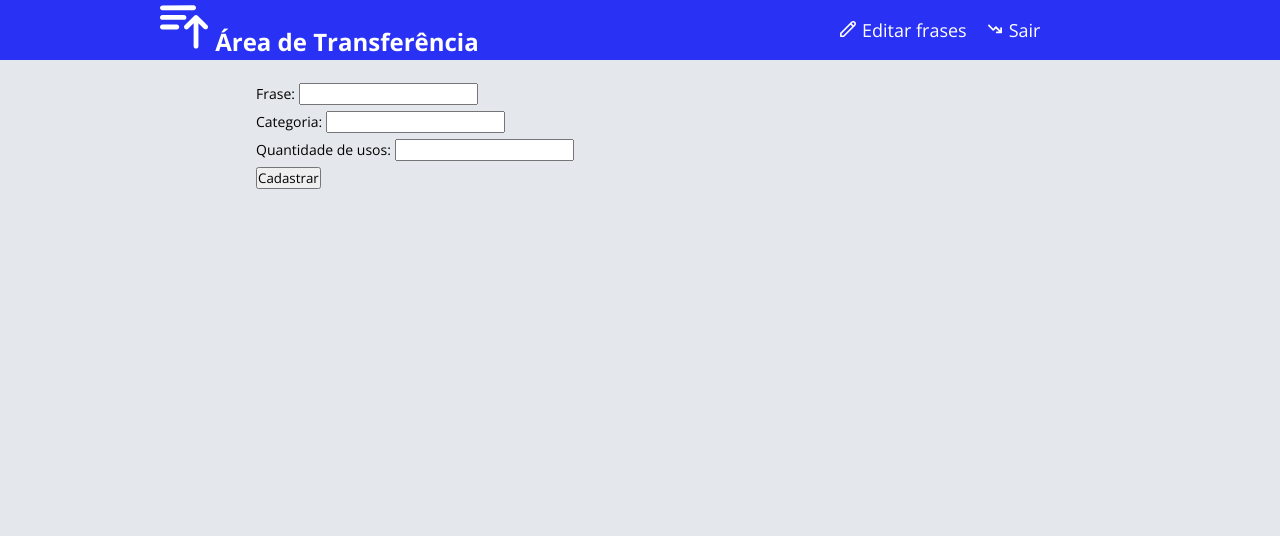
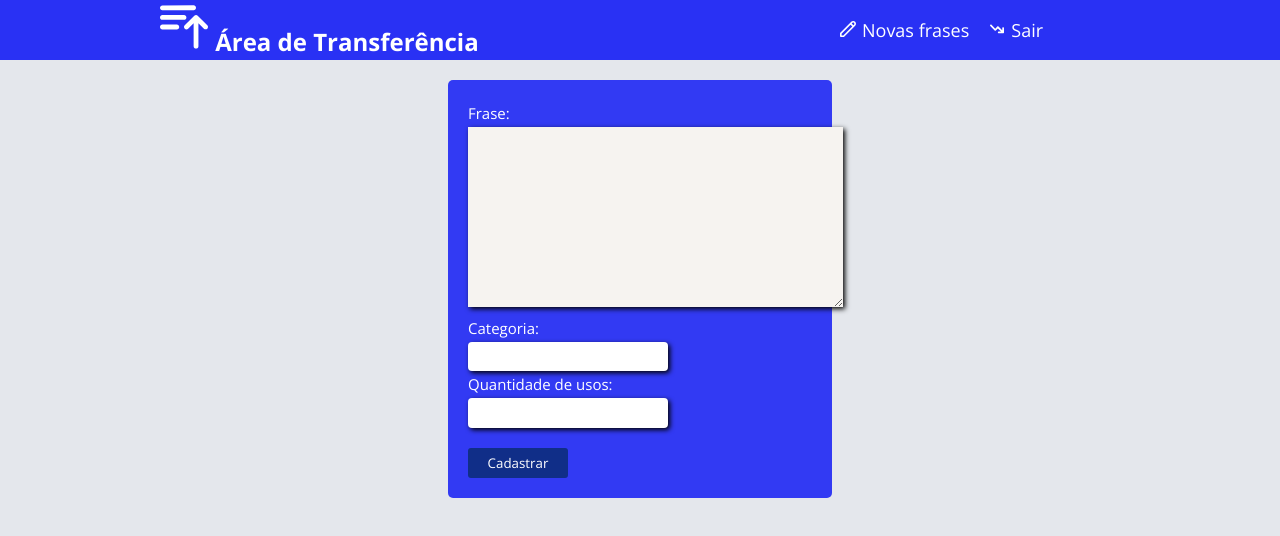
Before and after one commit to mauricioqvp/areaDeTransf, a React (Create React App) app: page /inputdata in a window 1280 px wide. Shown: the top 536 px of the page. Built offline with nearby package versions, Linux system fonts and the light colour scheme; the HTML template or start-up script is replaced by a standard one.

Commit message:
Inputdata layout

```diff
--- a/src/App.js
+++ b/src/App.js
@@ -1,5 +1,4 @@
 import Rota from './Routes';
-import Navbar from './components/Navbar';
 import SentencesProvider from './assets/contexts/sentences';
 
 import './App.css';
@@ -8,7 +7,6 @@ function App() {
   return (
     <SentencesProvider>
       <div className="App">
-      <Navbar />
           <Rota />
       </div>
     </SentencesProvider>
--- a/src/Pages/InputData/index.jsx
+++ b/src/Pages/InputData/index.jsx
@@ -41,14 +41,14 @@ function InputData() {
     }
 
     return (
-        <div className='container'>
-            <div className='painel'>
+        <div className='inputData-container'>
+            <div className='inputData-painel'>
                 <form onSubmit={handleSubmit}>
-                    <label for="frase">Frase: </label>
-                    <input type="text" name="frase" value={frase} onChange={(e) => setFrase(e.target.value)} /><br />
-                    <label for="categoria">Categoria: </label>
+                    <label for="frase">Frase: </label><br />
+                    <textarea cols="45" rows="10" className="input-frase" value={frase} onChange={(e) => setFrase(e.target.value)}></textarea><br />
+                    <label for="categoria">Categoria: </label><br />
                     <input type="text" name="categoria" value={categoria} onChange={(e) => setCategoria(e.target.value)} /><br />
-                    <label for="categoria">Quantidade de usos: </label>
+                    <label for="categoria">Quantidade de usos: </label><br />
                     <input type="text" name="qtdUsos" value={qtdUsos} onChange={(e) => setQtdUsos(e.target.value)} /><br />
                     <button type="submit">Cadastrar</button>
                 </form>
--- a/src/Pages/InputData/styles.css
+++ b/src/Pages/InputData/styles.css
@@ -1,11 +1,46 @@
-.container{
+.inputData-container{
     display: flex;
     flex-direction: column;
     align-items: center;
+    /* background-color: antiquewhite; */
 }
 
-.painel{
-    width: 60%;
+.inputData-painel{
+    width: 30%;
+    padding: 20px;
+    border-radius: 5px;
     margin-top: 20px;
-    line-height: 2em;
+    color: #fff;
+    background-color: rgba(41,49,244, 0.95);
+    line-height: 1.8em;
+    font-size: 15px;
+    font-family: 'Trebuchet MS', 'Lucida Sans Unicode', 'Lucida Grande', 'Lucida Sans', Arial, sans-serif;
 }
+
+textarea{
+    border-width: 0px;
+    box-shadow: 2px 2px 5px;
+}
+
+input{
+    width: 200px;
+    height: 2.2em;
+    border-radius: 4px;
+    border-width: 0px;
+    box-shadow: 2px 2px 5px;
+    padding: 5px 10px;
+}
+
+.input-frase{
+    background-color: rgb(246, 243, 240);
+}
+
+button{
+    width: 100px;
+    margin-top: 20px;
+    height: 30px;
+    border-radius: 3px;
+    border-width: 0px;
+    background-color: rgb(16, 46, 136);
+    color: #fff;
+}
--- a/src/Routes.js
+++ b/src/Routes.js
@@ -6,10 +6,12 @@ import { ToastContainer } from 'react-toastify';
 import Home from './Pages/Home';
 import InputData from './Pages/InputData';
 import Teste from './Pages/Teste/Teste';
+import Navbar from './components/Navbar';
 
 function Router(){
     return(
         <BrowserRouter>
+        <Navbar />
         <ToastContainer />
             <Routes>
                 <Route path="/" exact element={<Home />} />
--- a/src/components/Navbar/index.jsx
+++ b/src/components/Navbar/index.jsx
@@ -2,22 +2,23 @@ import { ReactComponent as TransferImg } from '../../assets/img/transfer.svg';
 import { ReactComponent as PencilImg } from '../../assets/img/pencil.svg';
 import { ReactComponent as GetOutImg } from '../../assets/img/getout.svg';
 import './styles.css';
+import { Link } from 'react-router-dom';
 
 function Navbar() {
     return (
         <header>
-            <nav className="container">
+            <nav className="navbar-container">
                 <div className="transferArea-nav-content">
                     <h1><TransferImg /> Área de Transferência</h1>
                     <div className="transferArea-contact-container">
-                        <a href="#Editar" target="_blank" rel="noreferrer">
+                        <Link to="/inputdata" rel="noreferrer">
                             <div className="transferArea-contact-link">
                                 <div className="transferArea-icon">
                                     <PencilImg />
                                 </div>
-                                Editar frases
+                                Novas frases
                             </div>
-                        </a>
+                        </Link>
                         <a href="#Sair" target="_blank" rel="noreferrer">
                             <div className="transferArea-contact-link">
                             <div className="transferArea-icon">
--- a/src/components/Navbar/styles.css
+++ b/src/components/Navbar/styles.css
@@ -5,7 +5,7 @@ header {
     align-items: center;
 }
 
-.container{
+.navbar-container{
     display: flex;
     align-items: center;
     justify-content: space-around;
```
